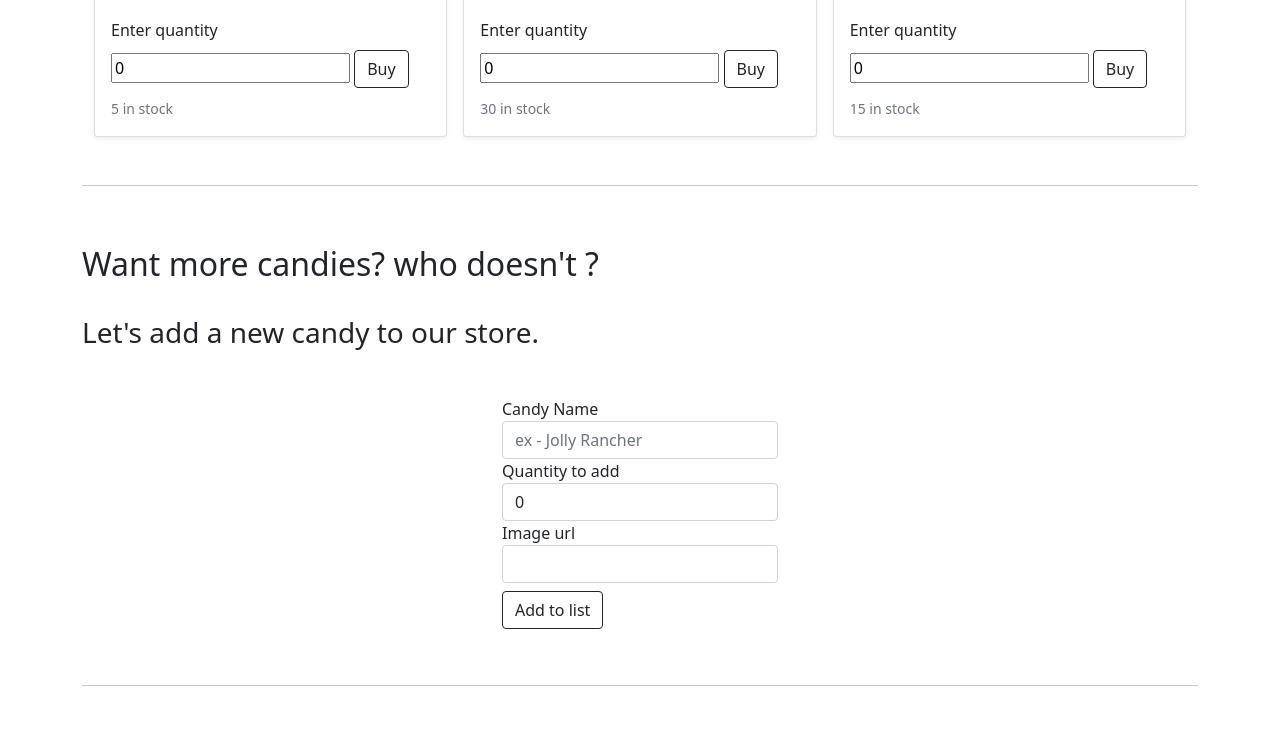
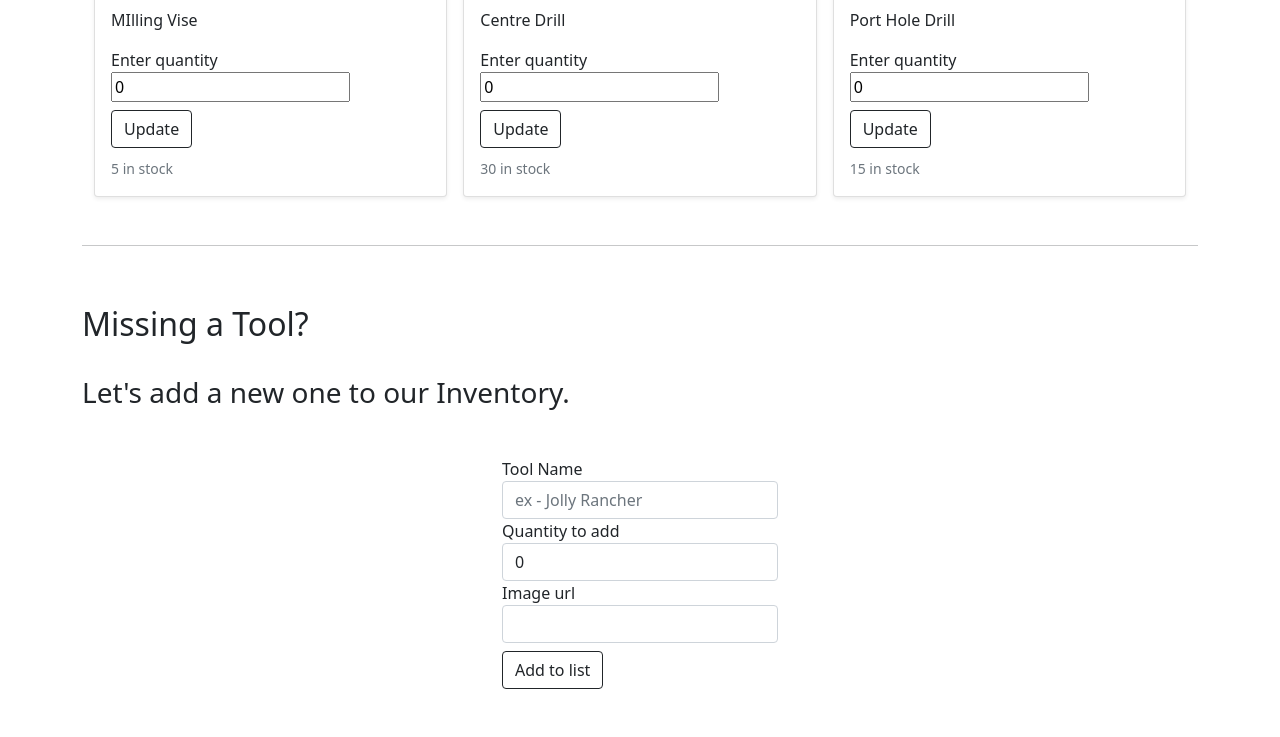
Before and after one commit to brar-karamjit/inventory_manager, a Django app: page / in a window 1280 px wide. Shown: the part 948-1685 px from the top of the page. Run offline with Django 4.2, Linux system fonts and the light colour scheme; data comes from the database, SQL or seed files in the repository; both versions use the stored data as it was after the commit.

Commit message:
changed to tooling
.

```diff
--- a/templates/about.html
+++ b/templates/about.html
@@ -6,6 +6,6 @@
 
 {% block body%}
 <div class="container my-3">
-    <h3>Sample store made with django by Karamjit brar</h3>
+    <h3>Tooling Inventory Manager with django by Karamjit brar</h3>
 </div>
 {% endblock body%}
--- a/templates/index.html
+++ b/templates/index.html
@@ -8,7 +8,7 @@
 {% block body%}
 <div class="container my-5">
 
-    <h2>Welcome to the candy Shop (v1)</h2>
+    <h2>Tooling Inventory Manager</h2>
 
 </div>
 
@@ -29,7 +29,7 @@
                       {% csrf_token %}
                       Enter quantity  <input  type="number" value="0" name="val">
                       <input type="hidden" value="{{candy.name}}" name="cname">
-                      <input class="btn btn-outline-dark my-2" type="Submit" value="Buy" >
+                      <input class="btn btn-outline-dark my-2" type="Submit" value="Update" >
                       </div>
                       <small class="text-muted">{{candy.quantity}} in stock</small>
                     </form>
@@ -58,15 +58,15 @@
 </div>
 
 <div style="background-image: url(); " class="container" >
-  <h2> Want more candies? who doesn't ?</h2>
+  <h2> Missing a Tool?</h2>
   <br>
-  <h3> Let's add a new candy to our store.</h3>
+  <h3> Let's add a new one to our Inventory.</h3>
 
   <form action="/add" method="post">
     {% csrf_token %}
     <div style="width: 300px" class="container my-5">
     <div class="form-group">
-    <label for="exampleFormControlInput1">Candy Name</label>
+    <label for="exampleFormControlInput1">Tool Name</label>
     <input type="text" class="form-control" id="exampleFormControlInput1" placeholder="ex - Jolly Rancher" name="cname">
 
     <label for="exampleFormControlInput2">Quantity to add</label>
@@ -92,19 +92,19 @@
 
 
     <div class="col-sm">
-      <div style="border: 3px dotted rgb(207, 140, 140); background-image: url('https://images.unsplash.com/photo-1549465220-1a8b9238cd48?ixlib=rb-1.2.1&ixid=MnwxMjA3fDB8MHxwaG90by1wYWdlfHx8fGVufDB8fHx8&auto=format&fit=crop&w=1140&q=80'); " class="container">
-        <h3 style="margin-top: 5ex">Take the whole box home</h3>
-        <h5>  Dw, we wont judge</h5>
+      <div style="background-image: url('https://www.advancedtech.com/wp-content/uploads/2022/04/iStock-659160968-scaled.jpg'); " class="container">
+        <h3 style="margin-top: 5ex">Remove an Item</h3>
+        <h5>Please notify the Manager</h5>
         <div class="container my-4" style="width: 400px;">
           <form action="/delete" method="post">
             {% csrf_token %}
             <select class="form-select form-select-lg mb-3" aria-label=".form-select-lg example" name="cname">
-              <option selected>Choose candy</option>
+              <option selected>Choose Tool</option>
               {% for candy in candyyy %}
               <option value="{{candy.name}}" name="cname">{{candy.name}}</option>
               {% endfor %}
             </select>
-            <input class="btn btn-outline-dark my-2" type="Submit" value="Take it home" >
+            <input class="btn btn-outline-dark my-2" type="Submit" value="Checkout" >
           </form>
         </div>
         <br>
@@ -123,7 +123,7 @@
             <div class="row">
               <div class="col-md">
                 <select style="width: 180px;"  class="form-select form-select-lg my-3" aria-label=".form-select-lg example" name="cname1">
-                  <option selected>candy name</option>
+                  <option selected>Tool name</option>
                   {% for candy in candyyy %}
                   <option value="{{candy.name}}" name="cname">{{candy.name}}</option>
                   {% endfor %}
@@ -142,7 +142,7 @@
             <div class="row">
               <div class="col-md">
                 <select style="width: 180px;"  class="form-select form-select-lg my-3" aria-label=".form-select-lg example" name="cname2">
-                  <option selected>candy name</option>
+                  <option selected>Tool name</option>
                   {% for candy in candyyy %}
                   <option value="{{candy.name}}" name="cname">{{candy.name}}</option>
                   {% endfor %}
@@ -163,7 +163,7 @@
             <div class="row">
               <div class="col-md">
                 <select style="width: 180px;"  class="form-select form-select-lg my-3" aria-label=".form-select-lg example" name="cname3">
-                  <option selected>candy name</option>
+                  <option selected>Tool name</option>
                   {% for candy in candyyy %}
                   <option value="{{candy.name}}" name="cname">{{candy.name}}</option>
                   {% endfor %}
```
Also changed, not shown: db.sqlite3.
